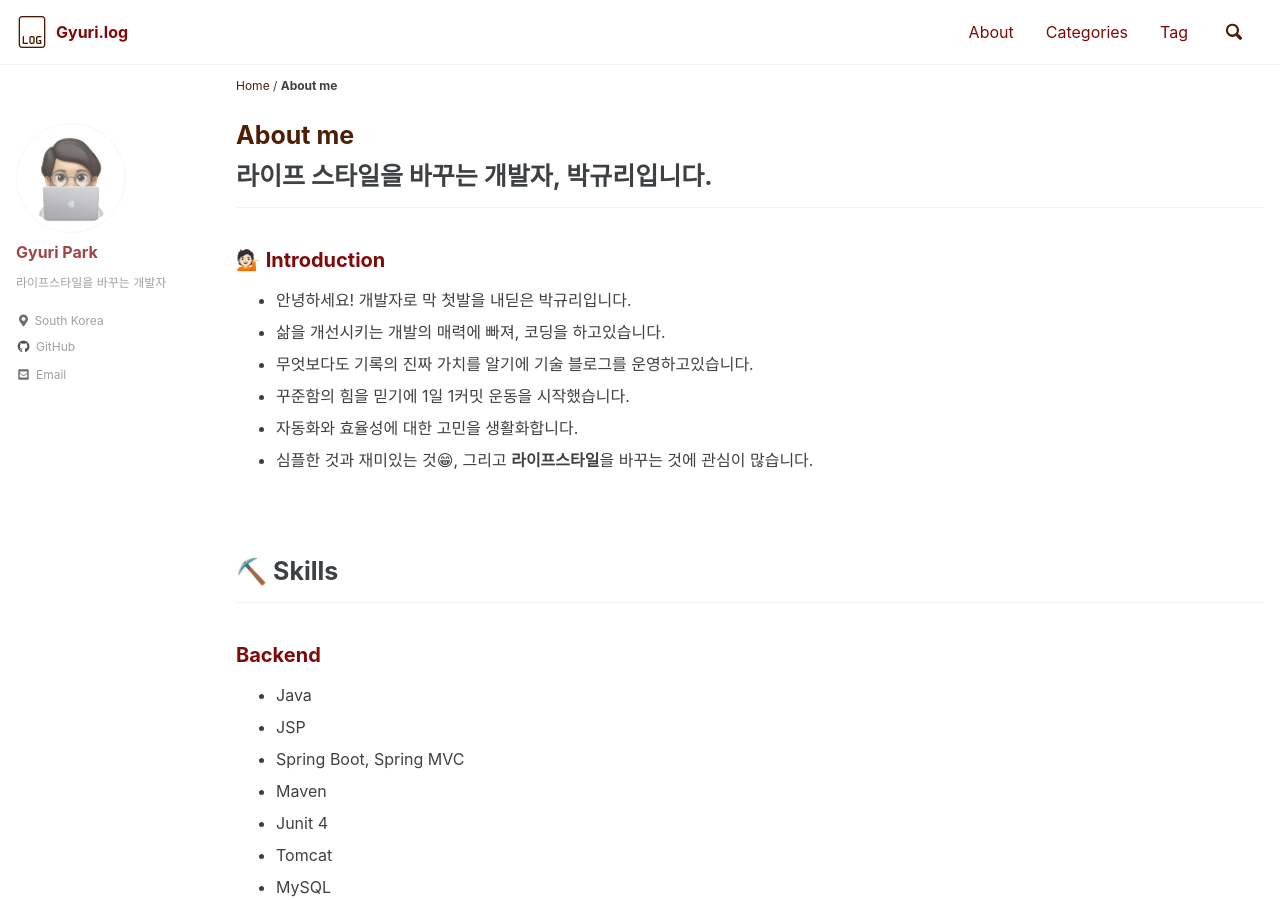
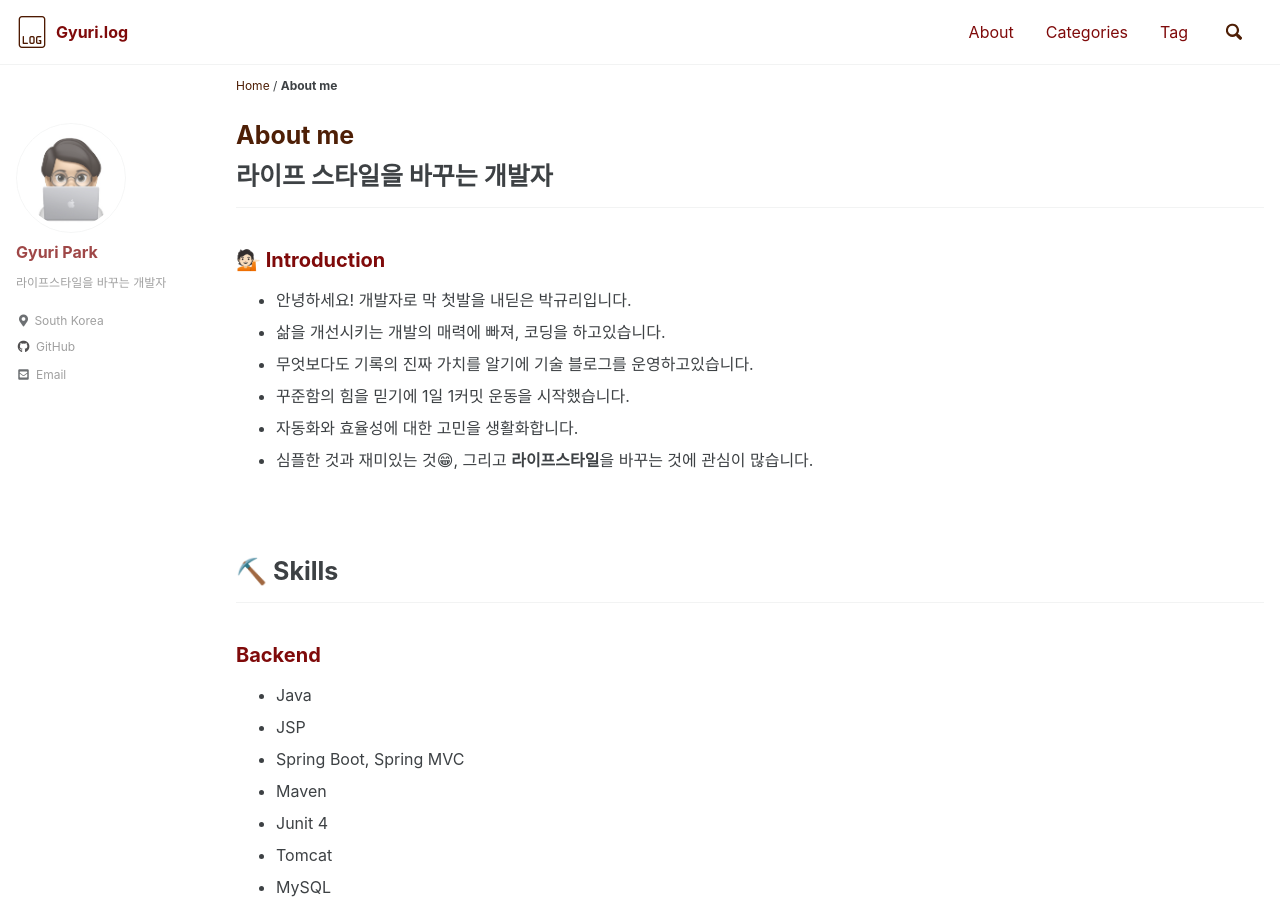
Before and after one commit to gyuripk/blog, a Jekyll site: the page built from _pages/about.md, in a window 1280 px wide and 900 px high. Built offline with Jekyll 4.4.1, drawn with Linux system fonts in a browser that asks for light colours; cached includes are drawn as plain includes.

Commit message:
Update about.md

```diff
--- a/_pages/about.md
+++ b/_pages/about.md
@@ -5,7 +5,7 @@ layout : archive
 author_profile : true
 ---
 
-# 라이프 스타일을 바꾸는 개발자, 박규리입니다.
+# 라이프 스타일을 바꾸는 개발자
 ---
 ## 💁🏻 Introduction
 
@@ -64,8 +64,10 @@ author_profile : true
 - 채용 공고 상세페이지 및 지원하기 모달창 구현
 - 입사 지원 현황 페이지 구현
 
+
 <br/>
 <br/>
+
 
 # 📄 Education
 ---
```
